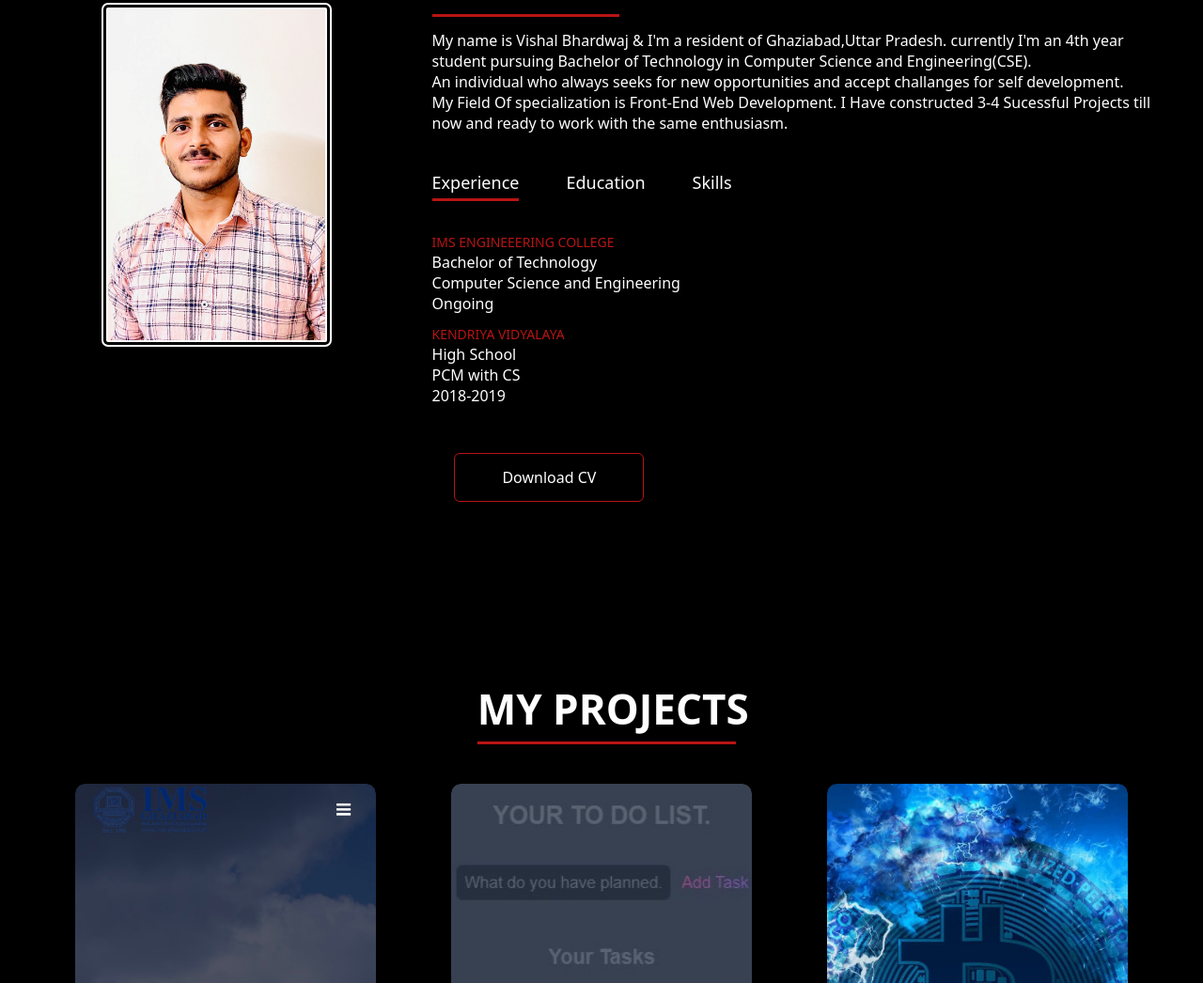
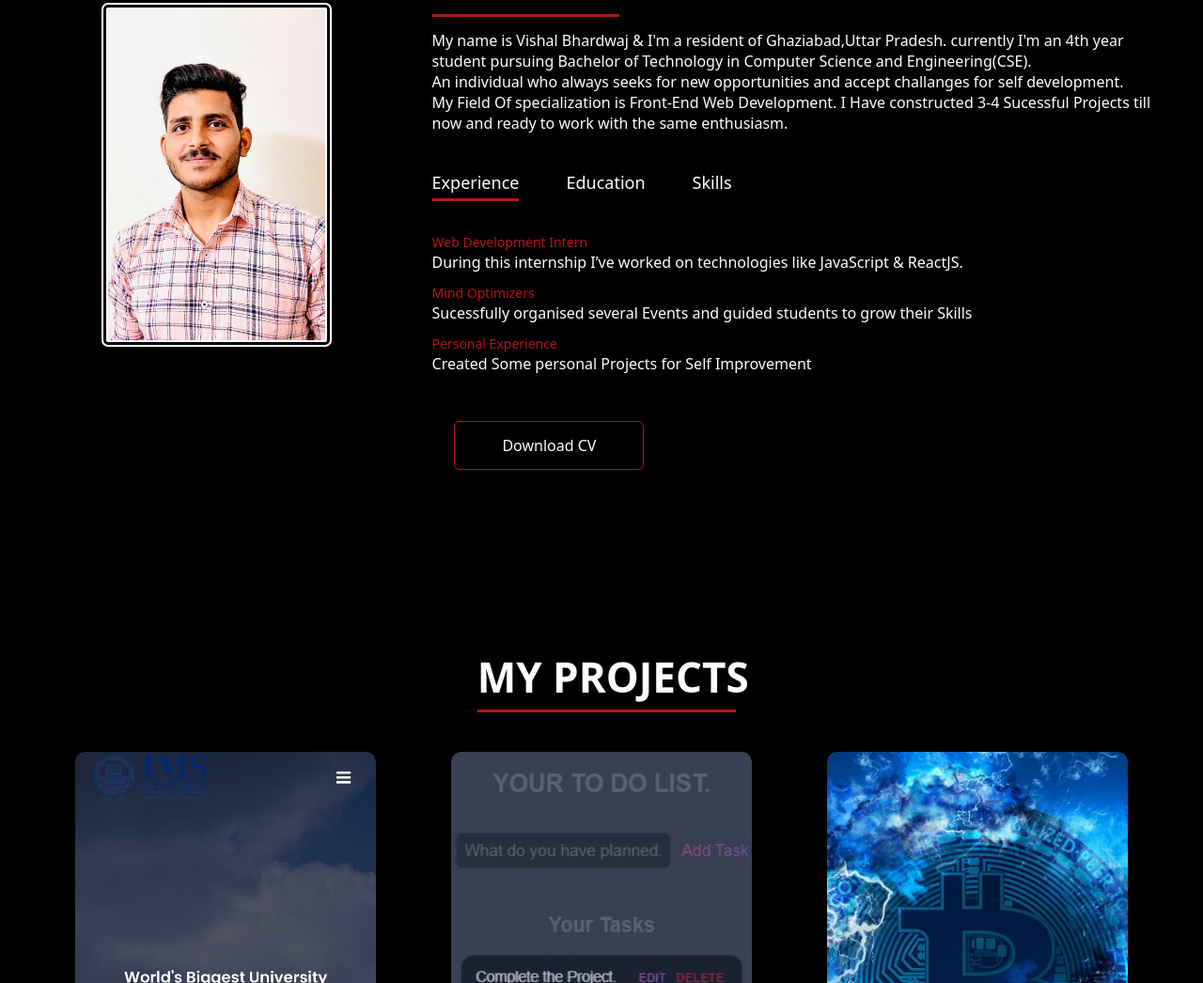
Before and after one commit to vishubhar/Portfolio, a plain HTML site: page index.html in a window 1280 px wide. Shown: the part 957-2003 px from the top of the page at 94% size. Drawn offline with Linux system fonts and the light colour scheme.

Commit message:
Commit all files

```diff
--- a/index.html
+++ b/index.html
@@ -52,7 +52,7 @@
                         <p class="tab-links" onclick="opentab('Education')">Education</p>
                         <p class="tab-links"onclick="opentab('Skills')">Skills</p>
                     </div>
-                    <div class="tab-contents active-tab" id="Education">
+                    <div class="tab-contents" id="Education">
                         <ul>
                             <li><span>IMS ENGINEEERING COLLEGE</span> <br> Bachelor of Technology<br> Computer Science and Engineering <br>Ongoing</li>
                             <li><span>KENDRIYA VIDYALAYA</span> <br> High School <br> PCM with CS <br> 2018-2019</li>
@@ -66,7 +66,7 @@
                             <li>Object Oriented Programming</li>
                         </ul>
                     </div>
-                    <div class="tab-contents" id="Experience">
+                    <div class="tab-contents active-tab" id="Experience">
                         <ul>
                             <li><span>Web Development Intern</span> <BR>During this internship I’ve worked on technologies like JavaScript & ReactJS.</BR></li>
                             <li><span>Mind Optimizers</span> <BR>Sucessfully organised several Events and guided students to grow their Skills</BR></li>
```
